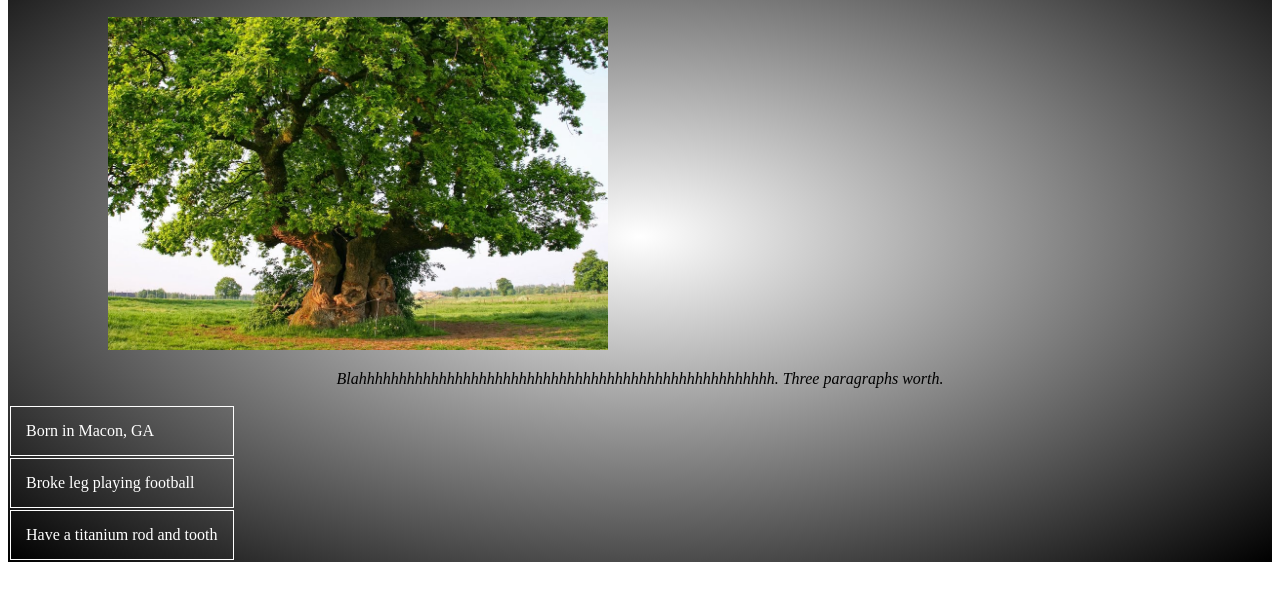
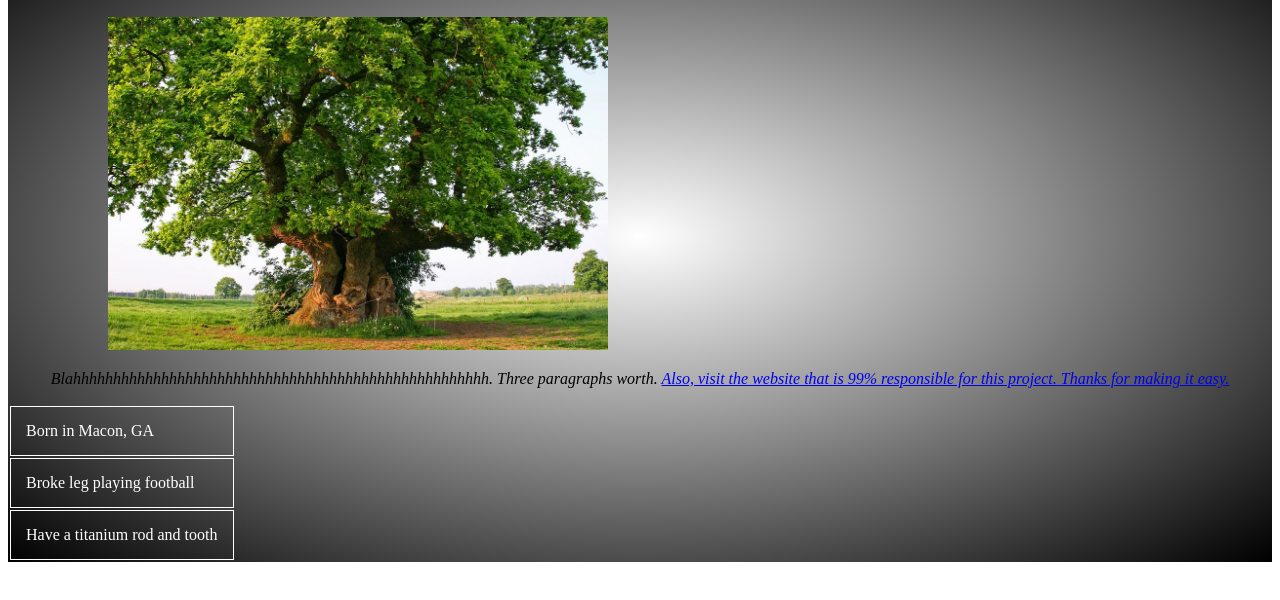
Before and after one commit to ctillitski/ctillitski.github.io, a plain HTML site: page index.html in a window 1280 px wide. Shown: the part 110-710 px from the top of the page. Drawn offline with Linux system fonts and the light colour scheme.

Commit message:
Update index.html

```diff
--- a/index.html
+++ b/index.html
@@ -32,7 +32,7 @@ div.a {
  <div class="relative">
 <h2 style="color:white;"> Major: Biology </h2>
 <img src="Oldoak.jpg" width="500" height="333" alt="oldoak"></div>
-<div style="text-align:center"><p><i> Blahhhhhhhhhhhhhhhhhhhhhhhhhhhhhhhhhhhhhhhhhhhhhhhhhhhh. Three paragraphs worth.
+<div style="text-align:center"><p><i> Blahhhhhhhhhhhhhhhhhhhhhhhhhhhhhhhhhhhhhhhhhhhhhhhhhhhh. Three paragraphs worth. <a href="https://www.w3schools.com/"> Also, visit the website that is 99% responsible for this project. Thanks for making it easy.</a>
 </i></p> </div>
 <table> <tr><td>Born in Macon, GA</td></tr><tr>
  <td>Broke leg playing football</tr><tr><td>Have a titanium rod and tooth </td></tr>
```
